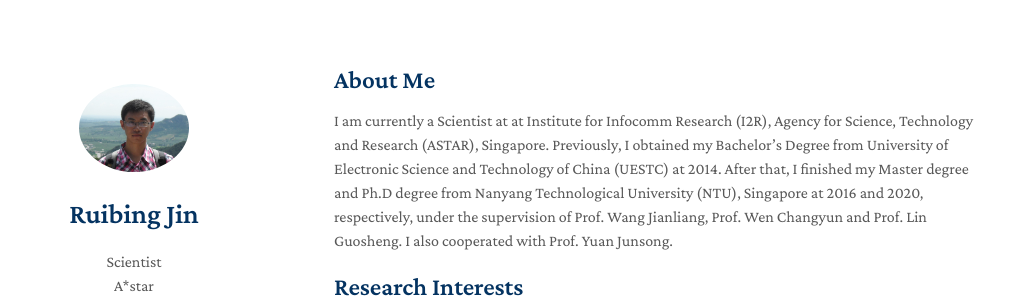
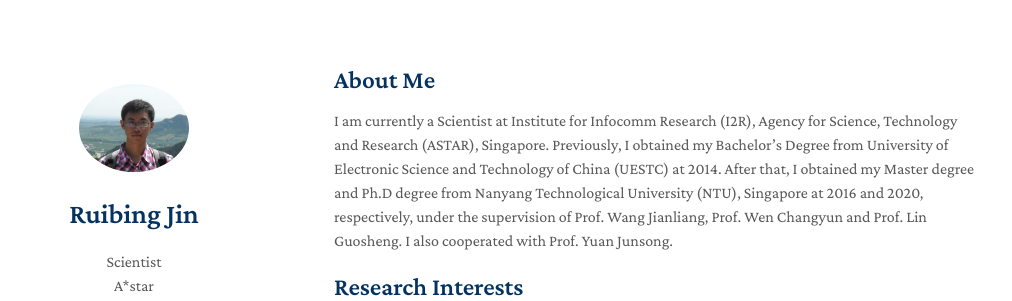
Before and after one commit to ruibing-jin/ruibing-jin.github.io, a Jekyll site: the page built from index.md, in a window 1280 px wide and 900 px high. Shown: the top 301 px of the window, without its empty margins (136-1148 px from the left). Built offline with Jekyll 4.4.1, drawn with Linux system fonts in a browser that asks for light colours; nearby versions of some CDN libraries; a style sheet for code colours, icons or effects is not loaded; our own code applies the rules of GitHub Pages for plain Markdown files.

Commit message:
Update index.md

```diff
--- a/index.md
+++ b/index.md
@@ -3,7 +3,7 @@ layout: homepage
 ---
 
 ## About Me
-I am currently a Scientist at at Institute for Infocomm Research (I2R), Agency for Science, Technology and Research (ASTAR), Singapore. Previously, I obtained my Bachelor’s Degree from University of Electronic Science and Technology of China (UESTC) at 2014. After that, I finished my Master degree and Ph.D degree from Nanyang Technological University (NTU), Singapore at 2016 and 2020, respectively, under the supervision of Prof. Wang Jianliang, Prof. Wen Changyun and Prof. Lin Guosheng. I also cooperated with Prof. Yuan Junsong.
+I am currently a Scientist at Institute for Infocomm Research (I2R), Agency for Science, Technology and Research (ASTAR), Singapore. Previously, I obtained my Bachelor’s Degree from University of Electronic Science and Technology of China (UESTC) at 2014. After that, I obtained my Master degree and Ph.D degree from Nanyang Technological University (NTU), Singapore at 2016 and 2020, respectively, under the supervision of Prof. Wang Jianliang, Prof. Wen Changyun and Prof. Lin Guosheng. I also cooperated with Prof. Yuan Junsong.
 
 ## Research Interests
 My research interests include computer vision, machine learning and time series analysis. The specific topics which I previously researched on are listed below:
```
